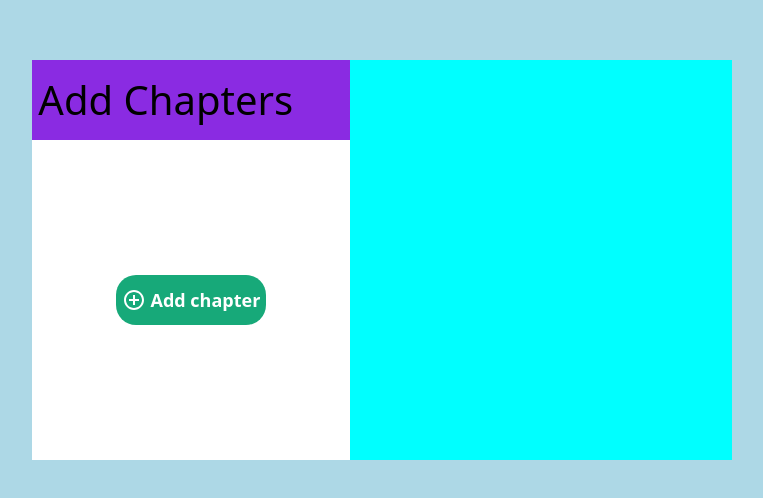
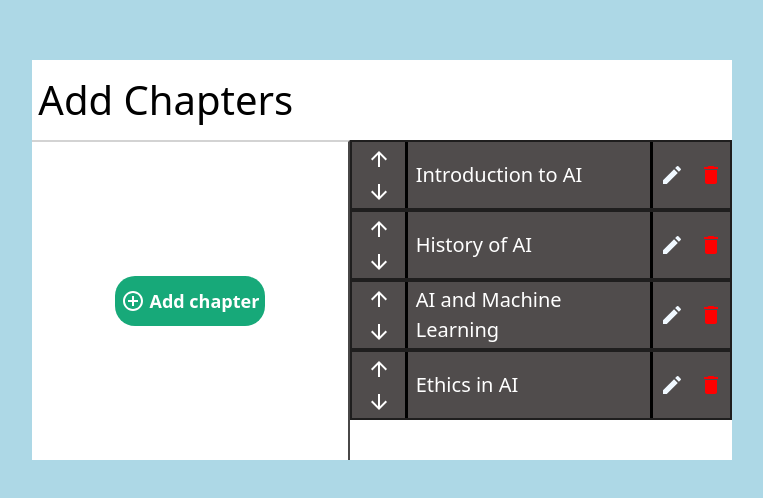
Before and after one commit to joysaha-19/lms, a React (Create React App) app in the folder Frontend/: page /teacher/addcourse in a window 1280 px wide. Shown: the part 140-638 px from the top of the page, without its empty margins (258-1021 px from the left). Built offline with nearby package versions, Linux system fonts and the light colour scheme; a web font is replaced by a local one.

Commit message:
chapters table

```diff
--- a/Frontend/src/newcourse/newcourse.css
+++ b/Frontend/src/newcourse/newcourse.css
@@ -1,69 +1,199 @@
-.newcourse_parent{
+.newcourse_parent {
   height: 100vh;
   width: 100vw;
   background-color: lightblue;
   display: flex;
   justify-content: center;
   align-items: center;
+}
+
+.add_chapter_box {
+  height: 400px;
+  width: 700px;
+  background-color: rgb(202, 194, 194);
+  border-radius: 30px;
+  display: grid;
+  grid-template-columns: 2.5fr 3fr;
+}
+
+.added_chapters_area {
+  grid-column: 2/3;
+  background-color: white;
+  display: grid;
+  grid-template-rows: 1fr 4fr;
+  max-height: 400px;
+}
+
+.added_chapters_container {
+  grid-row: 2/3;
+  background-color: white;
+  display: flex;
+  justify-content: flex-start;
+  align-items: flex-start;
+  flex-direction: column;
+  overflow-y: scroll;
+  min-height: 100%;
 
 }
 
-.add_chapter_box{
+.add_chapter_area {
+  grid-column: 1/2;
+  background-color: rgb(130, 130, 127);
+  grid-template-rows: 1fr 4fr;
+  display: grid;
+}
 
-    height: 400px;
-    width: 700px;
-    background-color: rgb(248, 246, 246);
-    border-radius: 30px;
+.added_chapter_box {
+  height: 70px;
+  background-color: rgb(59, 56, 56);
+  border: 2px solid rgb(31, 30, 30);
+  width: 100%;
   display: grid;
-    grid-template-columns: 2.5fr 3fr;
+  grid-template-columns: 0.7fr 3fr 1fr;
+  grid-template-rows: 1fr;
+  flex-grow: 0;
+  flex-shrink: 0;
+}
+
+.navigate_box {
+  grid-column: 1/2;
+  background-color: rgb(80, 76, 76);
+  height: 100%;
+  grid-row: 1/2;
+  display: grid;
+  grid-template-rows: 1fr 1fr;
+  border-right: 3px solid black;
 
 }
 
-.added_chapters_area{
+.upbox{
+   grid-row: 1/2;
+   display: flex;
+   align-items: center;
+   justify-content: center;
+   color: white;
+}
+.arrow_up{
+    transform: rotate(90deg);
+}
+.downbox{
+    grid-row: 2/3;
+    display: flex;
+    align-items: center;
+    justify-content: center;
+    color: white;
+ }
+.added_chapter_info {
   grid-column: 2/3;
-    background-color: aqua;
+  background-color: rgb(80, 76, 76);
+  height: 100%;
+  grid-row: 1/2;
   display: grid;
+  grid-template-rows: 1fr 1fr;
+
+}
+.upbox:hover, .downbox:hover{
+    background-color: gray;
 }
 
-.add_chapter_area{
+.added_chapter_name {
+  grid-row: 1/3;
+
+  color: white;
+  font-size: 20px;
+  /* display: flex;
+  justify-content: flex-start;
+  align-items: center; */
+  position: relative;
+
+}
+.added_chapter_name p{
+    position: absolute;
+    left: 3%;
+    top: 50%;
+    transform: translate(0%,-50%);
+}
+
+.added_chapter_name:hover{
+    background-color: gray;
+}
+
+/* .added_chapter_name p {
+  color: black;
+  font-size: 13px;
+} */
+
+/* .added_chapter_desc {
+    grid-row: 2/3;
+    padding-left: 3px;
+    padding-right: 3px;
+    color: white;
+    font-size: 20px;
+    padding-top: 3px;
+} */
+
+.edit_delete_box {
+  grid-column: 3/4;
+  background-color: rgb(80, 76, 76);
+  grid-template-columns: 1fr 1fr;
+  display: grid;
+  border-left: 3px solid black;
+}
+.editbox{
   grid-column: 1/2;
-    background-color: beige;
-    grid-template-rows: 1fr 4fr;
-    display: grid;
+  display: flex;
+    align-items: center;
+    justify-content: center;
+    color: aliceblue;
 
 }
 
-.add_chapters_title{
+.deletebox{
+
+    grid-column: 2/3;
+    display: flex;
+    align-items: center;
+    justify-content: center;
+    color: red;
+
+}
+
+.editbox:hover, .deletebox:hover{
+    background-color: gray;
+
+}
+.add_chapters_title {
   grid-row: 1/2;
-    background-color: blueviolet;
+  background-color: white;
   position: relative;
 }
 
-.add_chapters_title p{
+.add_chapters_title p {
   position: absolute;
   top: 50%;
   left: 2%;
-    transform: translate(0%,-50%);
+  transform: translate(0%, -50%);
   color: black;
   font-weight: 500;
   font-size: 40px;
-
 }
 
-.chapter_controls_box{
+.chapter_controls_box {
   grid-row: 2/3;
   background-color: white;
   position: relative;
   display: flex;
   justify-content: center;
   align-items: center;
+  border-right: 2px solid rgb(72, 71, 71);
+  border-top: 2px solid lightgray;
 }
 
-.add_chapter_button{
+.add_chapter_button {
   position: absolute;
   top: 50%;
   left: 50%;
-    transform: translate(-50%,-50%);
+  transform: translate(-50%, -50%);
   height: 50px;
   width: 150px;
   background-color: rgb(23, 169, 121);
@@ -77,12 +207,11 @@
   font-size: 18px;
 }
 
-.add_chapter_button:hover{
+.add_chapter_button:hover {
   background-color: rgb(8, 85, 59);
-
 }
 
-.cancel_button{
+.cancel_button {
   position: absolute;
   top: 2%;
   left: 3%;
@@ -100,7 +229,7 @@
   line-height: 13px;
 }
 
-.add_button{
+.add_button {
   position: absolute;
   top: 2%;
   right: 3%;
@@ -118,21 +247,20 @@
   line-height: 13px;
 }
 
-.add_button:hover{
+.add_button:hover {
   background-color: green;
 }
-.cancel_button:hover{
+.cancel_button:hover {
   background-color: red;
-
 }
 
-.title_text_box{
+.title_text_box {
   height: 50px;
   width: 90%;
   position: absolute;
   top: 20%;
   left: 50%;
-    transform: translate(-50%,0%);
+  transform: translate(-50%, 0%);
   background-color: white;
   border: 1px solid rgb(200, 196, 196);
   display: flex;
@@ -140,15 +268,14 @@
   align-items: center;
 }
 
-.title_text{
+.title_text {
   height: 90%;
   width: 95%;
   border: none;
   outline: none;
-
 }
 
-.boxtag{
+.boxtag {
   position: absolute;
   top: -22px;
   width: 100%;
@@ -163,13 +290,13 @@
   font-size: 15px;
 }
 
-.title_description_box{
+.title_description_box {
   height: 150px;
   width: 90%;
   position: absolute;
   top: 45%;
   left: 50%;
-    transform: translate(-50%,0%);
+  transform: translate(-50%, 0%);
   background-color: white;
   border: 1px solid rgb(200, 196, 196);
   display: flex;
--- a/Frontend/src/newcourse/newcourse.js
+++ b/Frontend/src/newcourse/newcourse.js
@@ -1,57 +1,157 @@
 import React, { useState } from 'react';
 import './newcourse.css';
 import AddCircleOutlineIcon from '@mui/icons-material/AddCircleOutline';
+import ArrowDownwardIcon from '@mui/icons-material/ArrowDownward';
+import ArrowUpwardIcon from '@mui/icons-material/ArrowUpward';
+import EditIcon from '@mui/icons-material/Edit';
+import DeleteIcon from '@mui/icons-material/Delete';
 
 const MainContainer = () => {
- const [addingchapter,setaddingchapter]=useState(false);
+  const [editing, setEditing] = useState(false);
+  const [addingChapter, setAddingChapter] = useState(false);
+  const [newChapterName, setNewChapterName] = useState('');
+  const [newChapterDescription, setNewChapterDescription] = useState('');
+  const [editingIndex, setEditingIndex] = useState(-1);
 
-  const [chapters,setchapters]=useState([
+  const [chapters, setChapters] = useState([
     {
-      "name":"Intro to phil",
-      "description":"here we will learn about the various aaaaaaaaaaaaa"
+      name: "Introduction to AI",
+      description: "Explore the fundamentals of Artificial Intelligence and its impact on technology and society."
+    },
+    {
+      name: "History of AI",
+      description: "Trace the development of AI from early concepts to modern algorithms and breakthroughs."
+    },
+    {
+      name: "AI and Machine Learning",
+      description: "Understand how machine learning algorithms form the backbone of AI and its practical applications."
+    },
+    {
+      name: "Ethics in AI",
+      description: "Discuss the ethical considerations, potential biases, and future implications of AI in decision-making processes."
     }
-  ])
+  ]);
 
-  function handleAddbutton(n)
-  {
-    if(n===1)
-      setaddingchapter(false);
-    else
-    setaddingchapter(true);
+  function handleAddOrEditChapter(action) {
+    if (action === 'add') {
+      const newChapter = {
+        name: newChapterName,
+        description: newChapterDescription
+      };
+      setChapters([...chapters, newChapter]);
+    } else if (action === 'edit') {
+      const updatedChapters = chapters.map((item, index) =>
+        index === editingIndex ? { ...item, name: newChapterName, description: newChapterDescription } : item
+      );
+      setChapters(updatedChapters);
     }
+    setNewChapterName('');
+    setNewChapterDescription('');
+    setAddingChapter(false);
+    setEditing(false);
+    setEditingIndex(-1);
+  }
+
+  function handleDeleteChapter(index) {
+    const updatedChapters = chapters.filter((_, idx) => idx !== index);
+    setChapters(updatedChapters);
+  }
+
+  function moveChapterUp(index) {
+    if (index === 0) return;
+    const newChapters = [...chapters];
+    [newChapters[index], newChapters[index - 1]] = [newChapters[index - 1], newChapters[index]];
+    setChapters(newChapters);
+  }
+
+  function moveChapterDown(index) {
+    if (index === chapters.length - 1) return;
+    const newChapters = [...chapters];
+    [newChapters[index], newChapters[index + 1]] = [newChapters[index + 1], newChapters[index]];
+    setChapters(newChapters);
+  }
+
+  function handleEditChapter(index) {
+    setEditing(true);
+    setAddingChapter(true);
+    setEditingIndex(index);
+    setNewChapterName(chapters[index].name);
+    setNewChapterDescription(chapters[index].description);
+  }
+
+  function truncateText(text, maxLength) {
+    return text.length > maxLength ? text.substring(0, maxLength) + '...' : text;
+  }
+
   return (
     <div className='newcourse_parent'>
       <div className='add_chapter_box'>
         <div className='add_chapter_area'>
           <div className='add_chapters_title'>
             <p>Add Chapters</p>
-
           </div>
           <div className='chapter_controls_box'>
-        <div className='add_chapter_button' style={{display:!addingchapter?'flex':'none'}} onClick={()=>handleAddbutton(0)}>
-          <AddCircleOutlineIcon></AddCircleOutlineIcon>&nbsp;<p>{" Add chapter"}</p>
+            <div className='add_chapter_button' style={{ display: !addingChapter ? 'flex' : 'none' }} onClick={() => { setAddingChapter(true); setEditing(false); }}>
+              <AddCircleOutlineIcon />&nbsp;<p>Add chapter</p>
             </div>
-        <div className='cancel_button' style={{display:addingchapter?'flex':'none'}} onClick={()=>handleAddbutton(1)}><p>Cancel</p></div>
-        <div className='add_button' style={{display:addingchapter?'flex':'none'}} onClick={()=>handleAddbutton(1)}><p>Add</p></div>
+            <div className='cancel_button' style={{ display: addingChapter ? 'flex' : 'none' }} onClick={() => { setAddingChapter(false); setEditing(false); setNewChapterName(''); setNewChapterDescription(''); }}><p>Cancel</p></div>
+            <div className='add_button' style={{ display: addingChapter ? 'flex' : 'none' }} onClick={() => handleAddOrEditChapter(editing ? 'edit' : 'add')}>
+              <p>{editing ? 'Save' : 'Add'}</p>
+            </div>
 
-        <div className='title_text_box' style={{display:addingchapter?'flex':'none'}}>
-        <input className='title_text' type='text' placeholder='Eg: Introduction'></input>
+            <div className='title_text_box' style={{ display: addingChapter ? 'flex' : 'none' }}>
+              <input
+                className='title_text'
+                type='text'
+                placeholder='E.g.: Introduction'
+                value={newChapterName}
+                onChange={(e) => setNewChapterName(e.target.value)}
+              />
               <div className='boxtag'>Chapter Title</div>
             </div>
-        <div className='title_description_box' style={{display:addingchapter?'flex':'none'}}>
-        <textarea className='title_text' type='text' placeholder='In this chapter we will...' style={{resize:'none'}}></textarea>
+            <div className='title_description_box' style={{ display: addingChapter ? 'flex' : 'none' }}>
+              <textarea
+                className='title_text'
+                type='text'
+                placeholder='In this chapter, we will...'
+                style={{ resize: 'none' }}
+                value={newChapterDescription}
+                onChange={(e) => setNewChapterDescription(e.target.value)}
+              ></textarea>
               <div className='boxtag'>Chapter Objective</div>
             </div>
           </div>
         </div>
 
         <div className='added_chapters_area'>
+          <div className='added_chapters_container'>
+
+            {chapters.map((chapter, index) => {
+              return (
+                <div className='added_chapter_box' key={index}>
+                  <div className='navigate_box'>
+                    <div className='upbox' onClick={() => moveChapterUp(index)}>
+                      <ArrowUpwardIcon />
                     </div>
-
+                    <div className='downbox' onClick={() => moveChapterDown(index)}>
+                      <ArrowDownwardIcon />
+                    </div>
+                  </div>
+                  <div className='added_chapter_info'>
+                    <div className='added_chapter_name'><p>{truncateText(chapter.name, 40)}</p></div>
+                  </div>
+                  <div className='edit_delete_box'>
+                    <div className='editbox' onClick={() => handleEditChapter(index)}><EditIcon /></div>
+                    <div className='deletebox' onClick={() => handleDeleteChapter(index)}><DeleteIcon /></div>
+                  </div>
+                </div>
+              );
+            })}
+          </div>
+        </div>
       </div>
     </div>
   );
 };
 
-
 export default MainContainer;
```
Lines whose indentation alone changed are shown as unchanged.
